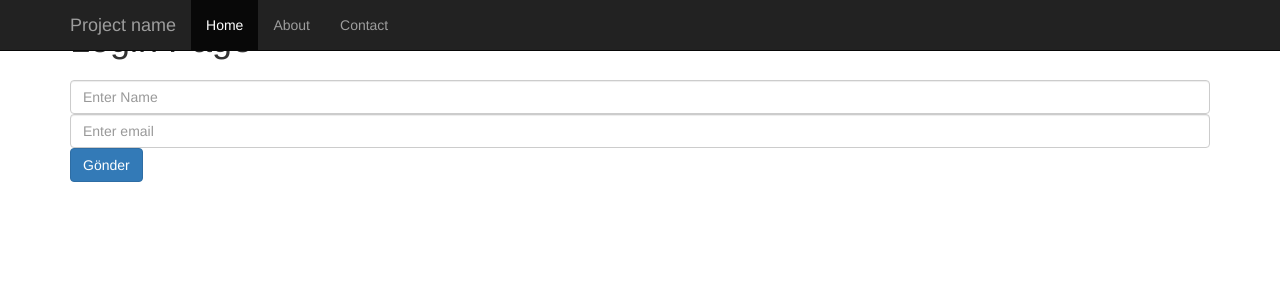
After one commit to mikailfidan/akademikbilisim2018, a Django app: page /login_view in a window 1280 px wide. The commit adds this page. Shown: the top 300 px of the page. Run offline with Django 3.2, Linux system fonts and the light colour scheme; some libraries are stand-ins or nearby versions.

Commit message:
add login

```diff
--- /dev/null
+++ b/election/templates/login_view.html
@@ -0,0 +1,31 @@
+{% extends "layout.html" %}
+{% block content %}
+<div class="container">
+    <div class="starter-template">
+
+        <h1>Login Page</h1>
+        <p class="lead">
+
+        </p>
+
+    </div>
+
+
+
+        <form action="login_view" method="post" class="">
+            {% csrf_token %}
+
+            <input name="email" type="text" class="form-control" placeholder="Enter Name">
+
+
+            <input name="password"  type="password" class="form-control"  placeholder="Enter email">
+
+
+           <input class="btn btn-primary" type="submit" value="Gönder">
+
+        </form>
+
+
+
+</div>
+{% endblock %}
--- a/election/urls.py
+++ b/election/urls.py
@@ -21,6 +21,9 @@ from  django.contrib.staticfiles.urls import  staticfiles_urlpatterns
 urlpatterns = [
     url(r'^admin/', admin.site.urls),
     url(r'^$', views.home),
+    url(r'^login_view', views.login_view),
+    url(r'^login_error', views.login_error)
+
 ]
 
 urlpatterns+=staticfiles_urlpatterns()
--- a/election/views.py
+++ b/election/views.py
@@ -1,5 +1,29 @@
 from  django.http import *
 from  django.shortcuts import render
+from django.contrib.auth import authenticate, login
 
 def home(request):
-    return render (request, 'index.html', locals())
+
+        profile = request.session["email"]
+        return  render(request, 'index.html', {'profile':profile})
+
+
+def login_error(request):
+    return  render(request,'login_error.html')
+
+
+def login_view(request):
+    if request.method == "POST":
+        email=request.POST["email"]
+        password=request.POST["password"]
+        user=authenticate(request, username=email, password=password)
+        #data= "%s, %s" % (username, password)
+        if user is not None:
+            login(request, user)
+            request.session["email"]=email
+            return render(request, 'index.html')
+        else:
+            return render(request, 'login_error.html')
+
+    else:
+        return  render(request, 'login_view.html')
```
Also changed, not shown: election/templates/index.html (+9 -3 lines), election/templates/login_error.html (added, +12 -0 lines).
